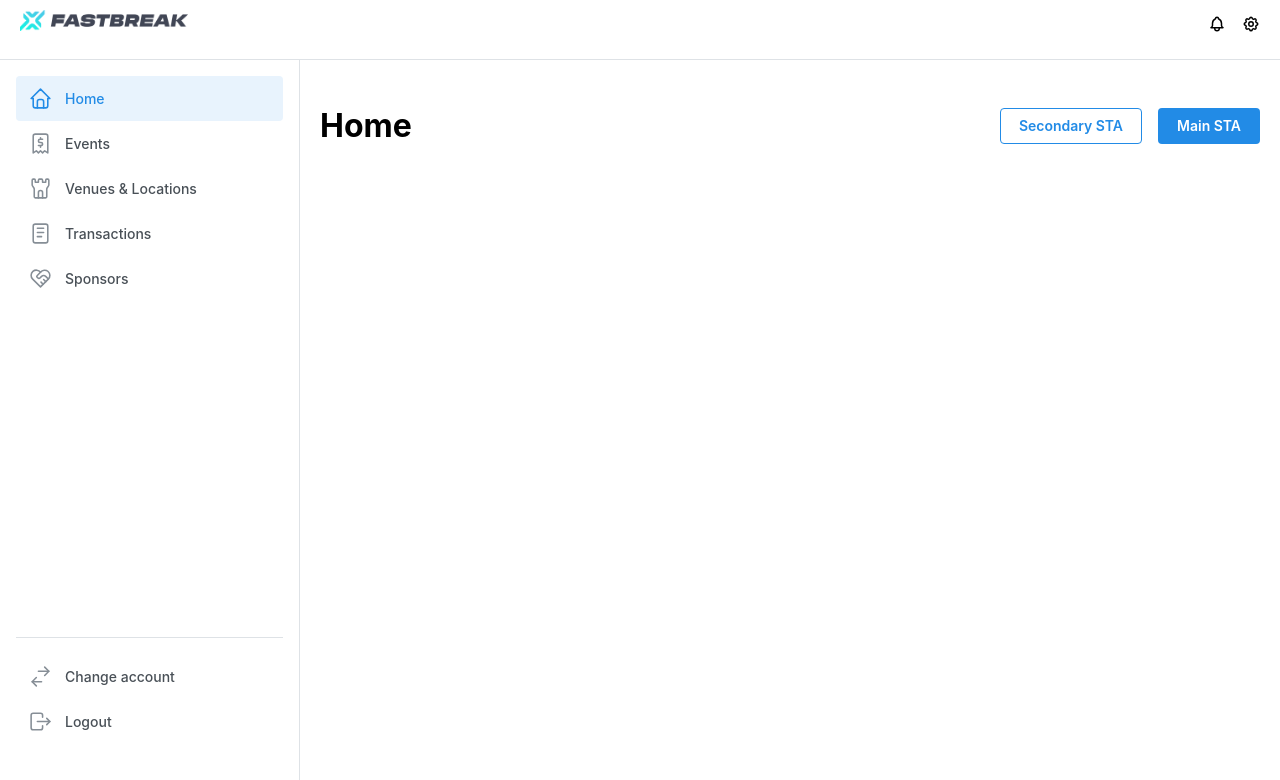
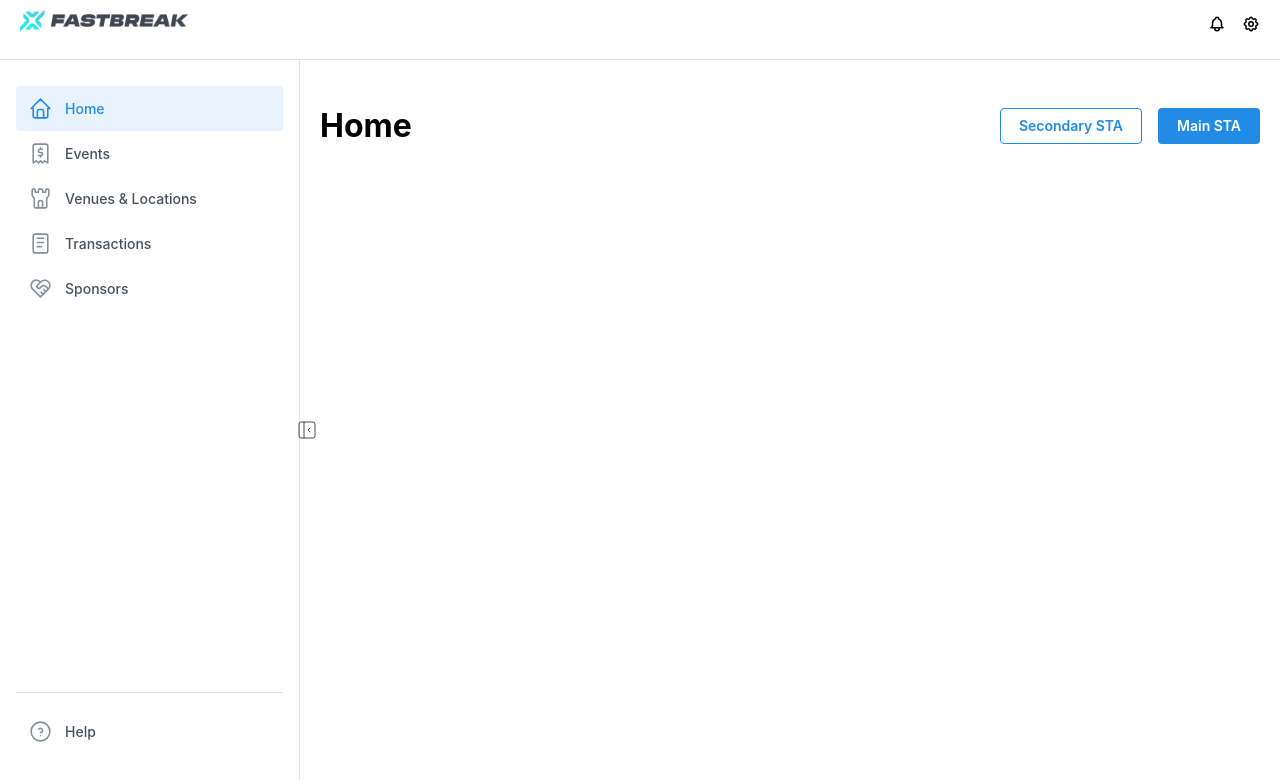
Before and after one commit to dminik/task-manager, a React (Vite) app in the folder FrontEnd/: page / in a window 1280 px wide. Shown: the top 780 px of the page. Built offline with nearby package versions, Linux system fonts and the light colour scheme.

Commit message:
Added nav bar collapsing

```diff
--- /dev/null
+++ b/FrontEnd/src/components/MainPage/Layout/Layout.module.css
@@ -0,0 +1,24 @@
+.navbar {
+  transition: width 1.9s ease;
+  display: flex;
+  justify-content: center;
+}
+
+.icon {
+  position: absolute;
+  right: -20px;
+  top: 50%;
+  cursor: pointer;
+  transform: translateY(-50%);
+  transition: transform 0.7s ease;
+}
+
+.icon-rotated {
+  transform: rotate(180deg);
+}
+
+.nav-content {
+  flex: 1;
+  padding-top: 10px;
+  align-items: flex-start;
+}
--- a/FrontEnd/src/components/MainPage/Layout/Layout.tsx
+++ b/FrontEnd/src/components/MainPage/Layout/Layout.tsx
@@ -1,26 +1,45 @@
-import { AppShell, } from '@mantine/core';
+import { AppShell } from '@mantine/core';
+import { IconLayoutSidebarLeftCollapse } from '@tabler/icons-react';
 import { Header } from '../Header/Header';
 import { NavLayout } from '../NavBar/NavBar';
 import { Outlet } from 'react-router-dom';
+import { useDisclosure } from '@mantine/hooks';
+import classes from './Layout.module.css';
 
 export function Layout() {
+  const [mobileOpened, { toggle: toggleMobile }] = useDisclosure();
+  const [desktopOpened, { toggle: toggleDesktop }] = useDisclosure(true);
+
   return (
     <AppShell
       header={{ height: 60 }}
-      navbar={{ width: 300, breakpoint: 0 }}>
+      navbar={{
+        width: 300,
+        breakpoint: 'sm',
+        collapsed: { mobile: !mobileOpened, desktop: !desktopOpened },
+      }}
+    >
 
       <AppShell.Header>
         <Header />
       </AppShell.Header>
 
-      <AppShell.Navbar>
-        <NavLayout />
+      <AppShell.Navbar className={classes.navbar}>
+        <IconLayoutSidebarLeftCollapse
+          onClick={toggleDesktop}
+          size={24}
+          stroke={0.7}
+          className={`${classes.icon} ${!desktopOpened ? classes['icon-rotated'] : ''}`}
+        />
+
+        <div className={classes['nav-content']}>
+          <NavLayout />
+        </div>
       </AppShell.Navbar>
 
       <AppShell.Main>
-        <Outlet /> {/* This is where the page content will be rendered */}
+        <Outlet />
       </AppShell.Main>
-
     </AppShell>
   );
 }
--- a/FrontEnd/src/components/MainPage/NavBar/NavBar.tsx
+++ b/FrontEnd/src/components/MainPage/NavBar/NavBar.tsx
@@ -1,12 +1,12 @@
 import { useState } from 'react';
+
 import {
   IconHeartHandshake,
   IconHome,
   IconNotes,
   IconTower,
   IconReceipt2,
-  IconSwitchHorizontal,
-  IconLogout,
+  IconHelpCircle,
 } from '@tabler/icons-react';
 import classes from './NavbarSimple.module.css';
 import { Link } from 'react-router-dom';
@@ -15,8 +15,8 @@ const data = [
   { link: '/', label: 'Home', icon: IconHome },
   { link: '/events', label: 'Events', icon: IconReceipt2 },
   { link: '/venues', label: 'Venues & Locations', icon: IconTower },
-  { link: '/transactions', label: 'Transactions', icon: IconNotes},
-  { link: '/sponsors', label: 'Sponsors', icon: IconHeartHandshake},
+  { link: '/transactions', label: 'Transactions', icon: IconNotes },
+  { link: '/sponsors', label: 'Sponsors', icon: IconHeartHandshake },
 ];
 
 export function NavLayout() {
@@ -35,6 +35,12 @@ export function NavLayout() {
     </Link>
   ));
 
+  const [collapsed, setCollapsed] = useState(false);
+
+  const toggleNavbar = () => {
+    setCollapsed(!collapsed);
+  };
+
   return (
     <nav className={classes.navbar}>
       <div className={classes.navbarMain}>
@@ -43,13 +49,8 @@ export function NavLayout() {
 
       <div className={classes.footer}>
         <a href="#" className={classes.link} onClick={(event) => event.preventDefault()}>
-          <IconSwitchHorizontal className={classes.linkIcon} stroke={1.5} />
-          <span>Change account</span>
-        </a>
-
-        <a href="#" className={classes.link} onClick={(event) => event.preventDefault()}>
-          <IconLogout className={classes.linkIcon} stroke={1.5} />
-          <span>Logout</span>
+          <IconHelpCircle className={classes.linkIcon} stroke={1.5} />
+          <span>Help</span>
         </a>
       </div>
     </nav>
```
Lines whose indentation alone changed are shown as unchanged.
